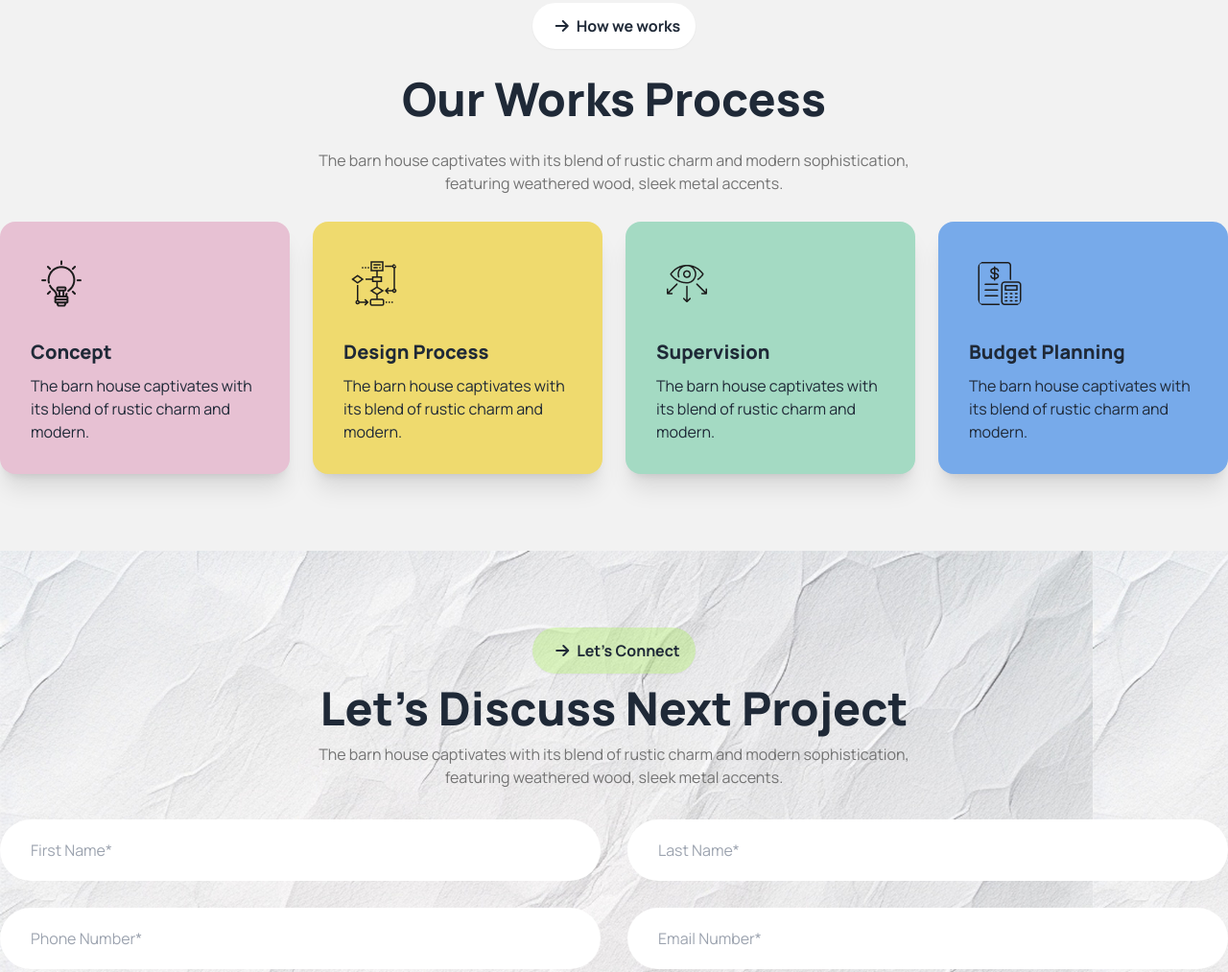
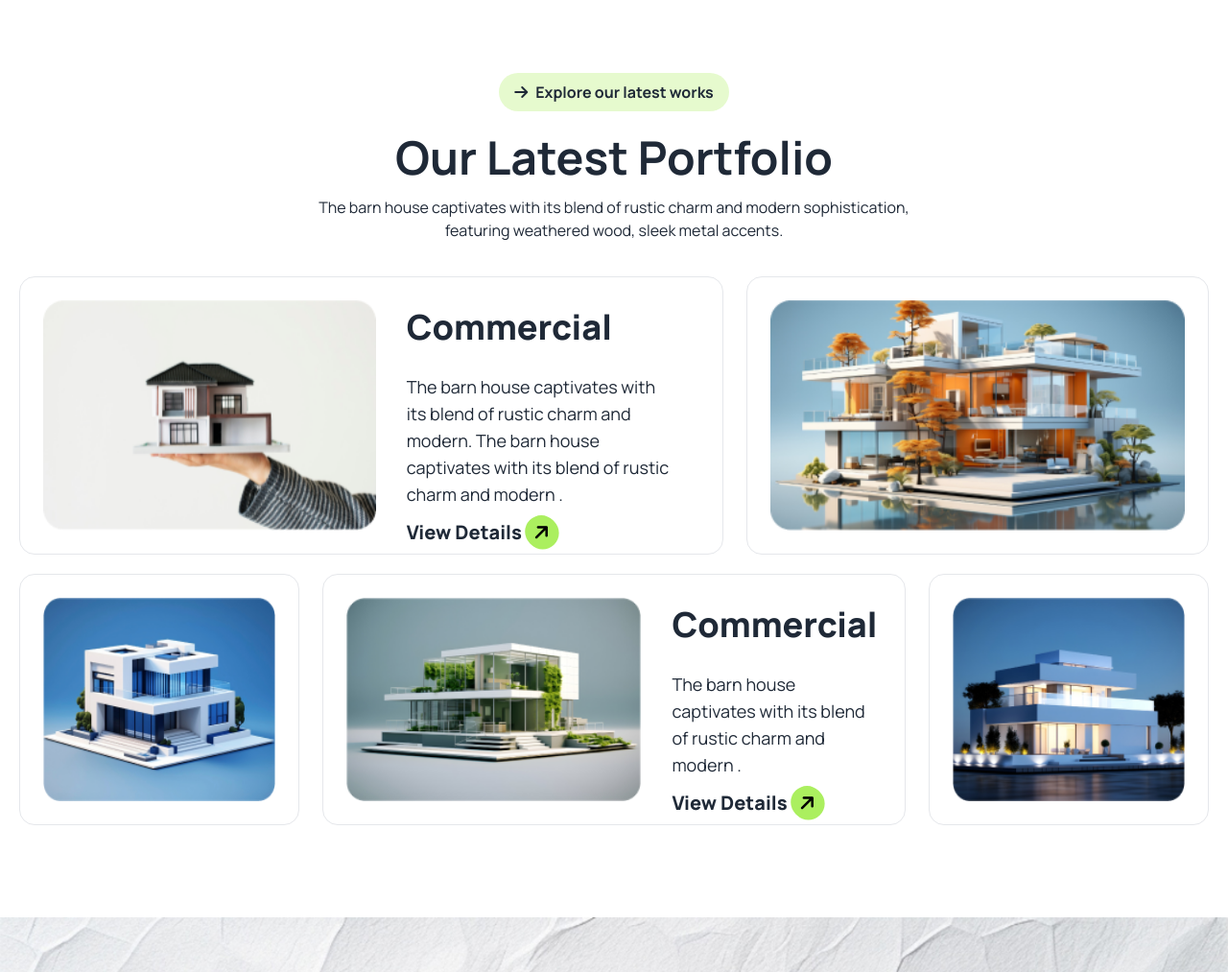
Before and after one commit to Moshiur-15/Assinment-3, a plain HTML site: page index.html in a window 1280 px wide. Shown: the part 2226-3239 px from the top of the page at 96% size. Drawn offline with nearby package versions, Linux system fonts and the light colour scheme.

Commit message:
chalang part commit

```diff
--- a/index.html
+++ b/index.html
@@ -34,6 +34,9 @@
               colors: {
                 clifford: '#da373d',
                 'light-green': '#ABEF5F',
+              },
+              backgroundImage:{
+                'bg-img': "url('./assets/bg.jpg')",
               }
             }
           }
@@ -158,8 +161,191 @@
         </div>
       </section>
 
+
+  <!-- Our Works Process section start -->
+
+    <section class=" bg-base-200 pb-10 lg:pb-20">
+      <div class="container mx-auto text-center space-y-7 p-5 lg:p-0">
+        <!-- title -->
+        <a class="btn bg-[#FFFFFF] font-bold text-[16px] lg:pl-6 rounded-full border-none"><i class="fa-solid fa-arrow-right"></i>How we works </a>
+          <h2 class="font-extrabold text-5xl">Our Works Process</h2>
+          <p class="text-[#737373]">The barn house captivates with its blend of rustic charm and  modern sophistication, <br>featuring weathered wood, sleek metal accents.</p>
+
+
+          <!-- cards -->
+           <div class="grid grid-cols-1 gap-6 md:grid-cols-2 lg:grid-cols-4">
+            <!-- fast card -->
+                <div class="card shadow-xl bg-[#E7C1D3]">
+                  <div class="px-10 pt-10">
+                    <img class="rounded-xl" src="./assets/concept.png" alt="">
+                  </div>
+                  <div class="card-body text-start">
+                    <h2 class="font-extrabold text-[20px]">Concept</h2>
+                    <p>The barn house captivates with its blend of rustic charm and modern.</p>
+                  </div>
+                </div>
+
+
+              <!-- secound card -->
+              <div class="card shadow-xl bg-[#EFDA6E]">
+                <div class="px-10 pt-10">
+                  <img class="rounded-xl" src="./assets/flow-chart.png" alt="">
+                </div>
+                <div class="card-body text-start">
+                  <h2 class="font-extrabold text-[20px]">Design Process</h2>
+                  <p>The barn house captivates with its blend of rustic charm and modern.</p>
+                </div>
+              </div>
+
+
+              <!-- third card -->
+              <div class="card shadow-xl bg-[#A4DAC3]">
+                <div class="px-10 pt-10">
+                  <img class="rounded-xl" src="./assets/vision.png" alt="">
+                </div>
+                <div class="card-body text-start">
+                  <h2 class="font-extrabold text-[20px]">Supervision</h2>
+                  <p>The barn house captivates with its blend of rustic charm and modern.</p>
+                </div>
+              </div>
+
+              <!-- forth card -->
+              <div class="card shadow-xl bg-[#77AAEA]">
+                <div class="px-10 pt-10">
+                  <img class="rounded-xl" src="./assets/budget-planning.png" alt="">
+                </div>
+                <div class="card-body text-start">
+                  <h2 class="font-extrabold text-[20px]">Budget Planning</h2>
+                  <p>The barn house captivates with its blend of rustic charm and modern.</p>
+                </div>
+              </div>
+
+           </div>
+      </div>
+    </section>
+  <!-- Our Latest Portfolio -->
+
+
+  <!--  -->
+  <section>
+    <div class="my-24 px-5 md:container mx-auto ">
+      <!-- title  -->
+      <div class="flex flex-col items-center space-y-2 md:space-y-4">
+        <div class="flex items-center rounded-full gap-2 my-2 py-2 px-4 bg-light-green  bg-opacity-30">
+          <i class="fa-solid fa-arrow-right"></i>
+          <p class="font-bold">Explore our latest works</p>
+        </div>
+          <h2 class="font-bold text-3xl md:text-5xl">Our Latest Portfolio</h2>
+          <p class="max-w-2xl md:text-base text-center text-sm">The barn house captivates with its blend of rustic charm and modern sophistication, featuring weathered wood, sleek metal accents.</p>
+      </div>
+
+      <!-- all cards -->
+      <div class="mt-9">
+        <!-- fast col-->
+        <div class="grid grid-cols-1 gap-6 mb-5 lg:grid-cols-5 ">
+          <!--fast cart-->
+          <div class="p-6  rounded-2xl border lg:col-span-3  card lg:card-side">
+
+          <!-- img -->
+            <img class="w-full h-full"
+            src="./assets/img1.png"
+            alt="Album" />
+
+
+
+            <div class=" py-2 flex flex-col px-0 lg:px-8 card-body">
+              <h2 class="text-4xl font-extrabold">Commercial</h2>
+              <p class="text-lg mt-5">The barn house captivates with its blend of rustic charm and modern. The barn house captivates with its blend of rustic charm and modern .</p>
+              <!-- button -->
+                <div>
+                  <a class="font-extrabold text-xl">View Details <i class="-rotate-45 rounded-full bg-light-green p-2 text-black  fa-solid fa-arrow-right"></i></a>
+                </div>
+
+            </div>
+          </div>
+
+          <!--secound cart-->
+          <div class="p-6 rounded-2xl border lg:col-span-2 ">
+            <img class="w-full h-full" src="./assets/img2.png" alt="">
+          </div>
+        </div>
+
+        <!--hidden  cards-->
+        <div class="border p-6 rounded-2xl mb-5 md:hidden">
+          <img class="w-full h-full" src="./assets/img5.png" alt="">
+        </div>
+
+        <!-- secound col-->
+        <div class="grid grid-cols-1 gap-6 lg:grid-cols-4">
+            <!-- third card-->
+            <div class="p-6 border rounded-2xl ">
+              <img class="w-full h-full" src="./assets/img3.png" alt="">
+            </div>
+
+            <!--forth card-->
+            <div class=" card lg:card-side lg:col-span-2 border p-6 rounded-2xl ">
+
+                  <!-- img -->
+                  <img class="w-full h-full"
+                    src="./assets/img4.png"
+                    alt="Album" />
+
+                    <div class="card-body flex flex-col px-0 lg:px-8 py-2 ">
+                      <h2 class="text-4xl font-extrabold">Commercial</h2>
+                      <p class="text-lg mt-5">The barn house captivates with its blend of rustic charm and modern .</p>
+                      <!-- button -->
+                      <div>
+                        <a class="text-xl font-extrabold">View Details <i class="-rotate-45 rounded-full bg-light-green p-2 text-black  fa-solid fa-arrow-right"></i>
+                        </a>
+                      </div>
+
+                    </div>
+            </div>
+
+              <!-- fifth card-->
+            <div class="border p-6 rounded-2xl  ">
+              <img class="w-full h-full" src="./assets/img5.png" alt="">
+            </div>
+
+        </div>
+      </div>
+    </div>
+  </section>
+
+
+  <!-- input fild section -->
+  <section class="bg-bg-img bg-cover bg-no-repeat">
+    <div class="py-8 lg:py-20 container mx-auto space-y-8 p-5 lg:p-0">
+      <!-- title -->
+      <div class="text-center space-y-3">
+          <a class="btn bg-[#acef5f5e] font-bold text-[16px] lg:pl-6 rounded-full border-none"><i class="fa-solid fa-arrow-right"></i>Let’s Connect</a>
+          <h2 class="font-extrabold text-5xl">Let’s Discuss Next Project</h2>
+          <p class="text-[#737373] lg:w-2/4 mx-auto">The barn house captivates with its blend of rustic charm and modern sophistication, featuring weathered wood, sleek metal accents.</p>
+      </div>
+
+      <!--  field -->
+      <div>
+      <!-- input-field -->
+        <div class="grid grid-cols-1 md:grid-cols-2 lg:grid-cols-2 gap-7 ">
+            <input type="text" placeholder="First Name*" class="p-8 input rounded-full border-none text-[#A0A0A0]" />
+            <input type="text" placeholder="Last Name*" class="p-8  input  rounded-full border-none text-[#A0A0A0]" />
+            <input type="text" placeholder="Phone Number*" class="p-8 input  rounded-full border-none text-[#A0A0A0]" />
+            <input type="text" placeholder="Email Number*" class="p-8 input rounded-full border-none text-[#A0A0A0]" />
+
+        </div>
+        <!-- triangle -->
+        <textarea placeholder="Write your message here" class="rounded-3xl w-full mt-7 h-[200px]  text-[#A0A0A0] p-5"></textarea>
+        <!-- button -->
+        <a class="btn bg-light-green rounded-full md:text-xl w-full mt-8 font-extrabold">Send Mail<i class="-rotate-45 rounded-full bg-black p-3 md:p-2 text-white fa-solid fa-arrow-right"></i></a>
+       </div>
+
+    </div>
+  </section>
+</main>
+
+
   <!-- Unique section -->
-   <section class=" pb-10 bg-base-200  lg:pb-28">
+  <section class=" pb-10 bg-base-200 py-10 md:py-32">
     <div class="container mx-auto p-6 md:p-0">
 
         <!-- title -->
@@ -244,119 +430,10 @@
 
 
     </div>
-   </section>
+  </section>
 
-
-  <!-- Our Works Process section start -->
-
-    <section class=" bg-base-200 pb-10 lg:pb-20">
-      <div class="container mx-auto text-center space-y-7 p-5 lg:p-0">
-        <!-- title -->
-        <a class="btn bg-[#FFFFFF] font-bold text-[16px] lg:pl-6 rounded-full border-none"><i class="fa-solid fa-arrow-right"></i>How we works </a>
-          <h2 class="font-extrabold text-5xl">Our Works Process</h2>
-          <p class="text-[#737373]">The barn house captivates with its blend of rustic charm and  modern sophistication, <br>featuring weathered wood, sleek metal accents.</p>
-
-
-          <!-- cards -->
-           <div class="grid grid-cols-1 gap-6 md:grid-cols-2 lg:grid-cols-4">
-            <!-- fast card -->
-                <div class="card shadow-xl bg-[#E7C1D3]">
-                  <div class="px-10 pt-10">
-                    <img class="rounded-xl" src="./assets/concept.png" alt="">
-                  </div>
-                  <div class="card-body text-start">
-                    <h2 class="font-extrabold text-[20px]">Concept</h2>
-                    <p>The barn house captivates with its blend of rustic charm and modern.</p>
-                  </div>
-                </div>
-
-
-              <!-- secound card -->
-              <div class="card shadow-xl bg-[#EFDA6E]">
-                <div class="px-10 pt-10">
-                  <img class="rounded-xl" src="./assets/flow-chart.png" alt="">
-                </div>
-                <div class="card-body text-start">
-                  <h2 class="font-extrabold text-[20px]">Design Process</h2>
-                  <p>The barn house captivates with its blend of rustic charm and modern.</p>
-                </div>
-              </div>
-
-
-              <!-- third card -->
-              <div class="card shadow-xl bg-[#A4DAC3]">
-                <div class="px-10 pt-10">
-                  <img class="rounded-xl" src="./assets/vision.png" alt="">
-                </div>
-                <div class="card-body text-start">
-                  <h2 class="font-extrabold text-[20px]">Supervision</h2>
-                  <p>The barn house captivates with its blend of rustic charm and modern.</p>
-                </div>
-              </div>
-
-              <!-- forth card -->
-              <div class="card shadow-xl bg-[#77AAEA]">
-                <div class="px-10 pt-10">
-                  <img class="rounded-xl" src="./assets/budget-planning.png" alt="">
-                </div>
-                <div class="card-body text-start">
-                  <h2 class="font-extrabold text-[20px]">Budget Planning</h2>
-                  <p>The barn house captivates with its blend of rustic charm and modern.</p>
-                </div>
-              </div>
-
-           </div>
-      </div>
-    </section>
-  <!-- Our Latest Portfolio -->
-
-
-   <!-- <section class=" py-8 lg:py-20 bg-[#ffffff42] ">
-    <div class="container mx-auto">
-
-      <div class="text-center space-y-3">
-        <a class="btn bg-[#FFFFFF] font-semibold text-[16px] lg:pl-6 rounded-full border-none"><i class="fa-solid fa-arrow-right"></i>Explore our Latest works</a>
-        <h2 class="font-bold text-4xl">Our Latest Portfolio</h2>
-        <p class="text-[#737373] w-2/4 mx-auto">The barn house captivates with its blend of rustic charm and modern sophistication, featuring weathered wood, sleek metal accents.</p>
-      </div>
-
-
-      </div>
-   </section> -->
-
-
-  <!-- input fild section -->
-   <section class="background">
-    <div class="py-8 lg:py-20 container mx-auto space-y-8 p-5 lg:p-0">
-      <!-- title -->
-      <div class="text-center space-y-3">
-          <a class="btn bg-[#acef5f5e] font-bold text-[16px] lg:pl-6 rounded-full border-none"><i class="fa-solid fa-arrow-right"></i>Let’s Connect</a>
-          <h2 class="font-extrabold text-5xl">Let’s Discuss Next Project</h2>
-          <p class="text-[#737373] lg:w-2/4 mx-auto">The barn house captivates with its blend of rustic charm and modern sophistication, featuring weathered wood, sleek metal accents.</p>
-      </div>
-
-      <!--  field -->
-      <div>
-      <!-- input-field -->
-        <div class="grid grid-cols-1 md:grid-cols-2 lg:grid-cols-2 gap-7 ">
-            <input type="text" placeholder="First Name*" class="p-8 input rounded-full border-none text-[#A0A0A0]" />
-            <input type="text" placeholder="Last Name*" class="p-8  input  rounded-full border-none text-[#A0A0A0]" />
-            <input type="text" placeholder="Phone Number*" class="p-8 input  rounded-full border-none text-[#A0A0A0]" />
-            <input type="text" placeholder="Email Number*" class="p-8 input rounded-full border-none text-[#A0A0A0]" />
-
-        </div>
-        <!-- triangle -->
-        <textarea placeholder="Write your message here" class="rounded-3xl w-full mt-7 h-[200px]  text-[#A0A0A0] p-5"></textarea>
-        <!-- button -->
-        <a class="btn bg-light-green rounded-full md:text-xl w-full mt-8 font-extrabold">Send Mail<i class="-rotate-45 rounded-full bg-black p-3 md:p-2 text-white fa-solid fa-arrow-right"></i></a>
-       </div>
-
-    </div>
-   </section>
-    </main>
-
-    <!-- footer -->
-      <footer class="footer footer-center  bg-[#1C1C1C]  lg:py-24 py-10">
+  <!-- footer -->
+  <footer class="footer footer-center  bg-[#1C1C1C]  lg:py-24 py-10">
         <aside>
           <div class="flex">
             <i class="-rotate-45 rounded-full bg-light-green p-3 text-black  fa-solid fa-arrow-right"></i>
@@ -376,6 +453,6 @@
             <a class="btn bg-light-green border-none rounded-full md:text-xl w-full font-extrabold mt-8">Book Consult<i class="-rotate-45 rounded-full bg-black p-3 md:p-2 text-white fa-solid fa-arrow-right"></i></a>
           </div>
         </nav>
-      </footer>
+  </footer>
 </body>
 </html>
```
